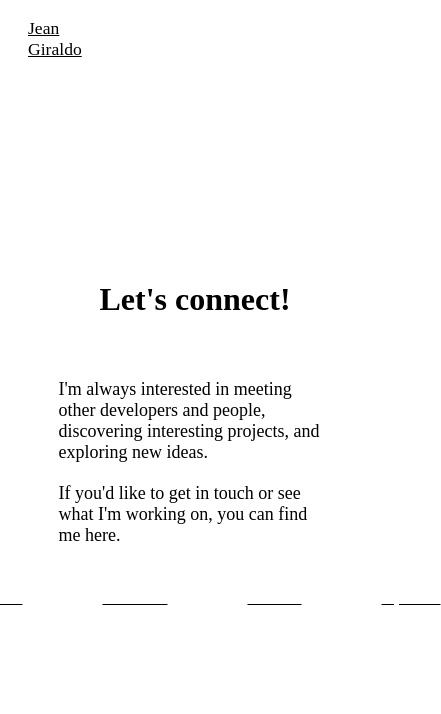
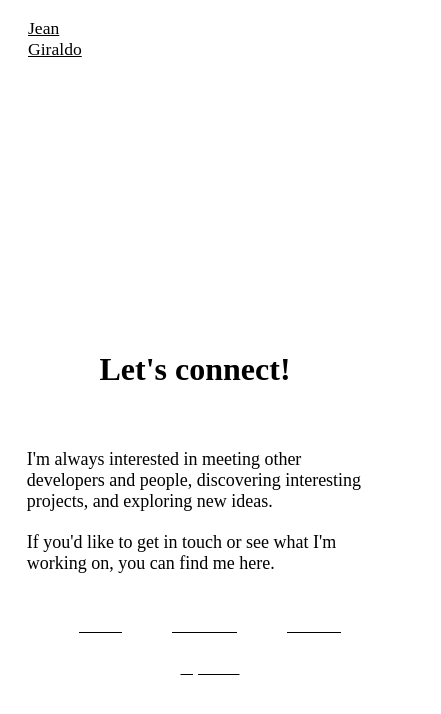
Before and after one commit to jeangiraldoo/jeangiraldoo.github.io, a SvelteKit app: page /contact in a window 390 px wide. Shown: the top 714 px of the page, 441 px wide, since content can reach past the window. Built offline with nearby package versions, Linux system fonts and the light colour scheme.

Commit message:
chore: make `contact` page responsive

```diff
--- a/src/routes/contact/+page.svelte
+++ b/src/routes/contact/+page.svelte
@@ -38,11 +38,7 @@
 
 <style>
 main {
-	position: absolute;
-	top: 0;
-	left: 0;
-	right: 0;
-	height: 100vh;
+	min-height: 100dvh;
 	width: 70%;
 	margin: 0 auto;
 	padding-top: var(--content-offset, 24px);
@@ -55,9 +51,9 @@ main {
 	gap: 40px;
 }
 
-@supports (height: 100dvh) {
+@supports not (height: 100dvh) {
 	main {
-		height: 100dvh;
+		min-height: 100vh;
 	}
 }
 
@@ -107,4 +103,15 @@ nav a:hover :global(svg), nav a:hover span {
 #description p span {
 	color: hsl(166, 92, 52);
 }
+
+@media (max-width: 768px) {
+	main {
+		width: 90%;
+	}
+
+	nav {
+		flex-wrap: wrap;
+		gap: 20px;
+	}
+}
 </style>
```
